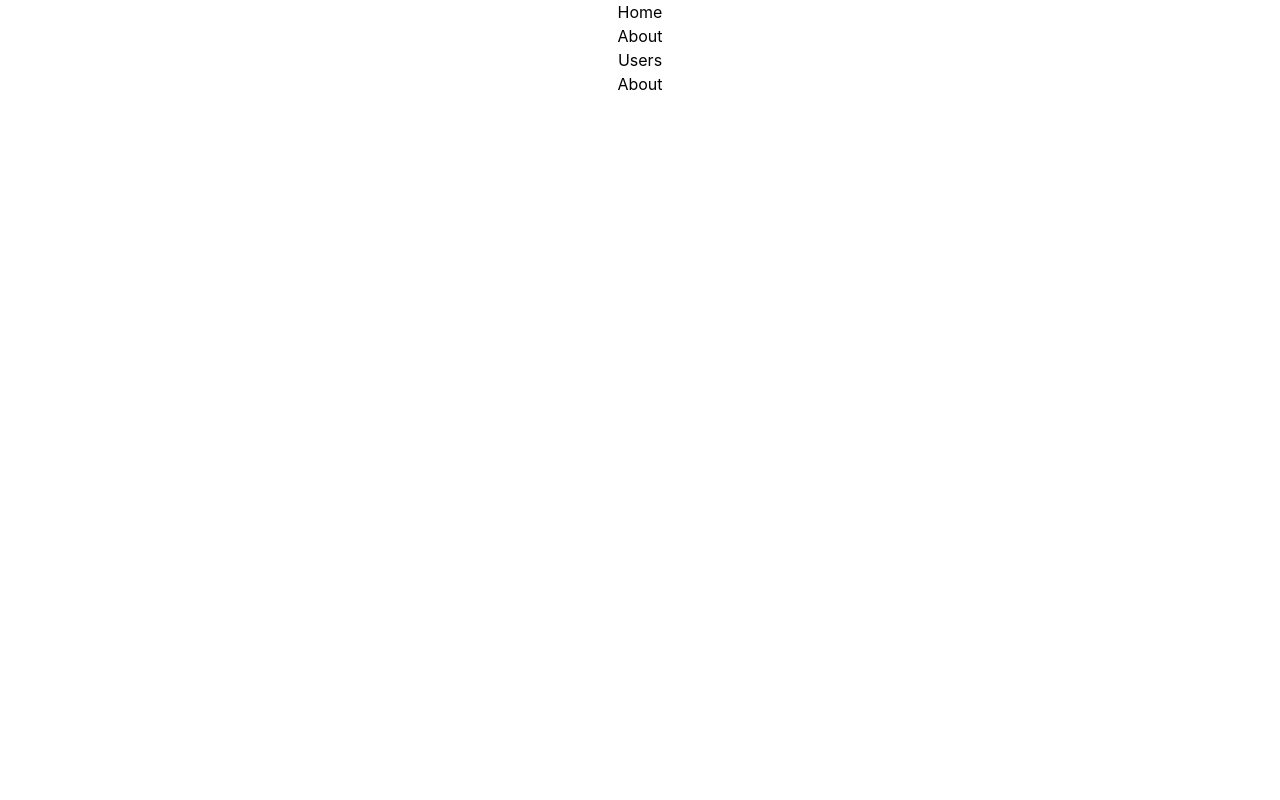
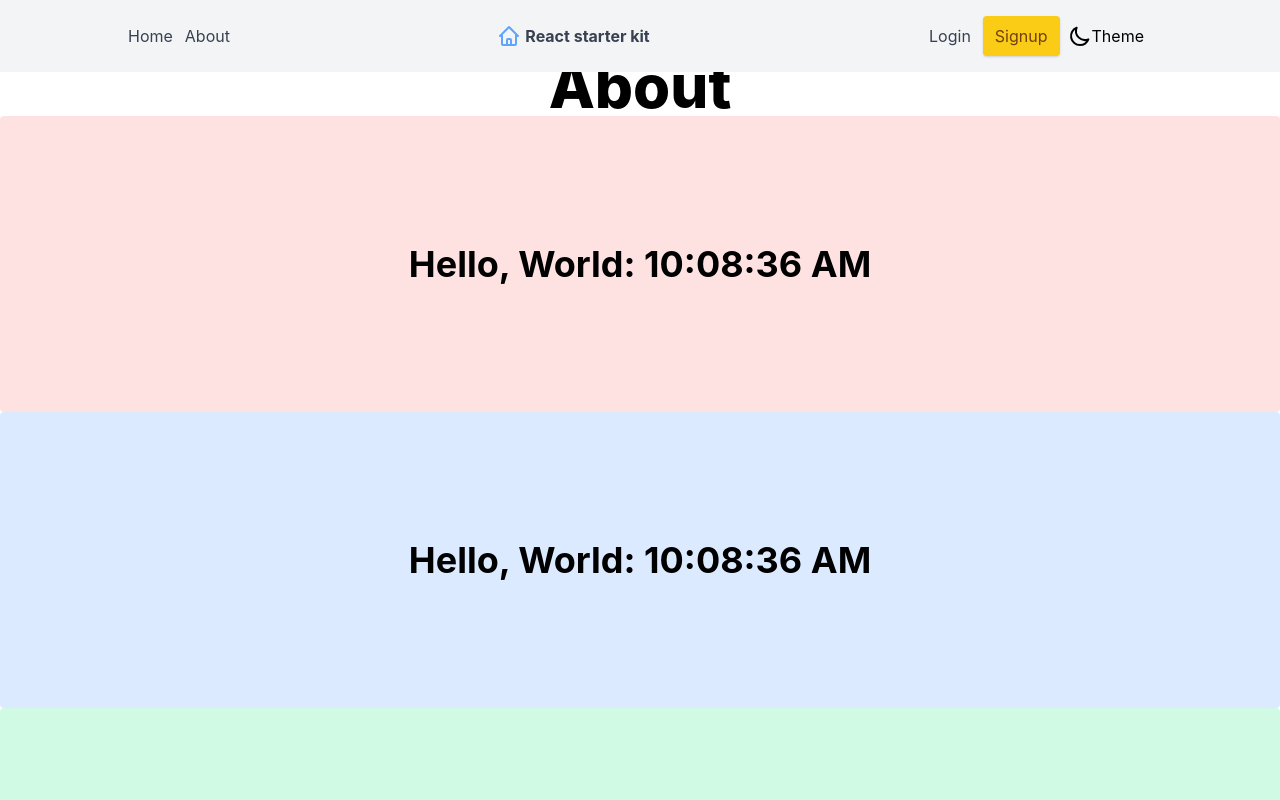
Before and after one commit to Wang-Cankun/react-vite-starter-kit, a React (Vite) app: page /about in a window 1280 px wide. Shown: the top 800 px of the page. Built offline with nearby package versions, Linux system fonts and the light colour scheme.

Commit message:
Set custom navbar

```diff
--- a/src/App.tsx
+++ b/src/App.tsx
@@ -1,129 +1,22 @@
-import { SearchOutlined, SmileOutlined } from '@ant-design/icons'
-import { Button, Divider } from 'antd'
-import React, { useState } from 'react'
-import { BrowserRouter as Router, Link, Route, Switch } from 'react-router-dom'
+import React from 'react'
+import { BrowserRouter as Router, Route, Switch } from 'react-router-dom'
 
-import Welcome from '@/Welcome'
-
-import { MoonIcon } from './icons/Moon'
-import logo from './logo.svg'
-
+import GlobalHeader from '@/layout/GlobalHeader'
+import routes from '@/router'
 function App() {
   return (
     <Router>
-      <div className="flex flex-col min-h-screen text-center dark:bg-gray-700 bg-white">
-        <nav>
-          <ul>
-            <li>
-              <Link to="/">Home</Link>
-            </li>
-            <li>
-              <Link to="/about">About</Link>
-            </li>
-            <li>
-              <Link to="/users">Users</Link>
-            </li>
-          </ul>
-        </nav>
-        <Divider />
-        {/* A <Switch> looks through its children <Route>s and
-          renders the first one that matches the current URL. */}
-        <Switch>
-          <Route path="/about">
-            <About />
+      <GlobalHeader />
+
+      <Switch>
+        {routes.map((route) => (
+          <Route exact key={route.path} path={route.path}>
+            <route.component />
           </Route>
-          <Route path="/users">
-            <Users />
-          </Route>
-          <Route path="/">
-            <Home />
-          </Route>
-        </Switch>
-      </div>
+        ))}
+      </Switch>
     </Router>
   )
 }
 
-function Home() {
-  const [count, setCount] = useState(0)
-
-  function toggleDarkMode() {
-    if (
-      localStorage.theme === 'dark' ||
-      (!('theme' in localStorage) &&
-        window.matchMedia('(prefers-color-scheme: dark)').matches)
-    ) {
-      localStorage.setItem('theme', 'light')
-      document.documentElement.classList.remove('dark')
-    } else {
-      localStorage.setItem('theme', 'dark')
-      document.documentElement.classList.add('dark')
-    }
-  }
-  return (
-    <div>
-      <nav className="flex items-center justify-end px-16 h-32">
-        <button
-          className="dark:hover:bg-gray-500 dark:hover:text-yellow-400 flex p-2 text-black dark:text-white hover:text-yellow-400 hover:bg-gray-700 rounded focus:outline-none"
-          onClick={toggleDarkMode}>
-          <MoonIcon></MoonIcon>
-        </button>
-      </nav>
-      <header className="flex flex-col flex-grow items-center justify-center text-gray-700 dark:text-white text-2xl">
-        <img src={logo} className="h-48 animate-spin-slow" alt="logo" />
-        <Welcome name="World"></Welcome>
-        <p>Vite + React!</p>
-        <div className="mb-5 text-center">
-          <SmileOutlined
-            aria-label="this is a icon"
-            twoToneColor="#eb2f96"
-            height="2em"
-            className="logo mr-0 mt-2 animate-spin-slow"
-          />
-        </div>
-        <div className="my-8">
-          <button
-            className="inline-flex items-center px-6 py-3 text-white text-base font-medium bg-teal-600 hover:bg-teal-700 border border-transparent rounded-md focus:outline-none shadow-sm focus:ring-2 focus:ring-teal-500 focus:ring-offset-2"
-            onClick={() => setCount((count) => count + 1)}>
-            Count is: {count}
-          </button>
-        </div>
-        <Button
-          type="primary"
-          icon={<SearchOutlined />}
-          onClick={() => setCount((count) => count + 1)}>
-          Antd button: {count}
-        </Button>
-        <p>
-          Edit <code>App.tsx</code> and save to test HMR updates.
-        </p>
-        <p>
-          <a
-            className="text-blue-400"
-            href="https://reactjs.org"
-            target="_blank"
-            rel="noopener noreferrer">
-            Learn React
-          </a>
-          {' | '}
-          <a
-            className="text-blue-400"
-            href="https://vitejs.dev/guide/features.html"
-            target="_blank"
-            rel="noopener noreferrer">
-            Vite Docs
-          </a>
-        </p>
-      </header>
-    </div>
-  )
-}
-
-function About() {
-  return <h2>About</h2>
-}
-
-function Users() {
-  return <h2>Users</h2>
-}
 export default App
--- a/src/Welcome.tsx
+++ b/src/Welcome.tsx
@@ -8,9 +8,9 @@ function Welcome(props: IProps) {
   const time = new Date().toLocaleTimeString()
 
   return (
-    <h1>
+    <div>
       Hello, {props.name}: {time}
-    </h1>
+    </div>
   )
 }
 
--- /dev/null
+++ b/src/container/About/about.tsx
@@ -0,0 +1,26 @@
+import React from 'react'
+
+import Welcome from '@/Welcome'
+
+export default function About() {
+  return (
+    <div className="container mx-auto text-center dark:bg-gray-700 bg-white">
+      <div className="mt-4 text-6xl font-extrabold">About</div>
+      <div className="py-32 text-center bg-red-100 rounded">
+        <h2 className="text-4xl font-bold">
+          <Welcome name="World"></Welcome>
+        </h2>
+      </div>
+      <div className="py-32 text-center bg-blue-100 rounded">
+        <h2 className="text-4xl font-bold">
+          <Welcome name="World"></Welcome>
+        </h2>
+      </div>
+      <div className="py-32 text-center bg-green-100 rounded">
+        <h2 className="text-4xl font-bold">
+          <Welcome name="World"></Welcome>
+        </h2>
+      </div>
+    </div>
+  )
+}
--- /dev/null
+++ b/src/container/Index/index.tsx
@@ -0,0 +1,61 @@
+import { SearchOutlined, SmileOutlined } from '@ant-design/icons'
+import { Button } from 'antd'
+import React, { useState } from 'react'
+
+import logo from '@/logo.svg'
+export default function Index() {
+  const [count, setCount] = useState(0)
+
+  return (
+    <div className="flex flex-col min-h-screen text-center dark:bg-gray-700 bg-white">
+      <nav className="flex items-center justify-end px-16 h-32"></nav>
+      <header className="flex flex-col flex-grow items-center justify-center text-gray-700 dark:text-white text-2xl">
+        <img src={logo} className="h-48 animate-spin-slow" alt="logo" />
+        <p>Vite + React!</p>
+        <div className="mb-5 text-center">
+          <SmileOutlined
+            aria-label="this is a icon"
+            twoToneColor="#eb2f96"
+            height="2em"
+            className="logo mr-0 mt-2 animate-spin-slow"
+          />
+        </div>
+        <div className="my-8">
+          <button
+            className="inline-flex items-center px-6 py-3 text-white text-base font-medium bg-blue-600 hover:bg-blue-700 border border-transparent rounded-md focus:outline-none shadow-sm focus:ring-2 focus:ring-blue-500 focus:ring-offset-2"
+            onClick={() => setCount((count) => count + 1)}>
+            Tailwind button: {count}
+          </button>
+        </div>
+        <Button
+          type="primary"
+          className="bg-blue-600 hover:bg-blue-700 rounded-md"
+          icon={<SearchOutlined />}
+          onClick={() => setCount((count) => count + 1)}
+          style={{ background: 'bg-blue-600' }}>
+          Antd button: {count}
+        </Button>
+        <p>
+          Edit <code>App.tsx</code> and save to test HMR updates.
+        </p>
+        <p>
+          <a
+            className="text-blue-400"
+            href="https://reactjs.org"
+            target="_blank"
+            rel="noopener noreferrer">
+            Learn React
+          </a>
+          {' | '}
+          <a
+            className="text-blue-400"
+            href="https://vitejs.dev/guide/features.html"
+            target="_blank"
+            rel="noopener noreferrer">
+            Vite Docs
+          </a>
+        </p>
+      </header>
+    </div>
+  )
+}
--- /dev/null
+++ b/src/layout/GlobalHeader.tsx
@@ -0,0 +1,75 @@
+import React from 'react'
+import { Link } from 'react-router-dom'
+
+import { MoonIcon } from '@/icons/Moon'
+
+function GlobalHeader() {
+  function toggleDarkMode() {
+    if (
+      localStorage.theme === 'dark' ||
+      (!('theme' in localStorage) &&
+        window.matchMedia('(prefers-color-scheme: dark)').matches)
+    ) {
+      localStorage.setItem('theme', 'light')
+      document.documentElement.classList.remove('dark')
+    } else {
+      localStorage.setItem('theme', 'dark')
+      document.documentElement.classList.add('dark')
+    }
+  }
+
+  return (
+    <div className="pb-10">
+      <nav className="fixed inset-x-0 top-0 bg-gray-100">
+        <div className="mx-auto max-w-5xl text-gray-300">
+          <div className="flex justify-between">
+            <div className="flex items-center hover:text-black text-gray-700 space-x-3">
+              <Link className="" to="/">
+                Home
+              </Link>
+              <Link className="" to="/about">
+                About
+              </Link>
+            </div>
+            <div className="flex px-2 py-6 hover:text-black text-gray-700 space-x-6">
+              <Link className="flex items-center" to="/">
+                <svg
+                  xmlns="http://www.w3.org/2000/svg"
+                  className="mr-1 w-6 h-6 text-blue-400"
+                  fill="none"
+                  viewBox="0 0 24 24"
+                  stroke="currentColor">
+                  <path
+                    strokeLinecap="round"
+                    strokeLinejoin="round"
+                    strokeWidth="2"
+                    d="M3 12l2-2m0 0l7-7 7 7M5 10v10a1 1 0 001 1h3m10-11l2 2m-2-2v10a1 1 0 01-1 1h-3m-6 0a1 1 0 001-1v-4a1 1 0 011-1h2a1 1 0 011 1v4a1 1 0 001 1m-6 0h6"
+                  />
+                </svg>
+                <span className="font-bold">React starter kit</span>
+              </Link>
+            </div>
+            <div className="flex items-center hover:text-black text-gray-700">
+              <Link className="px-3 py-5" to="/">
+                Login
+              </Link>
+              <Link
+                className="hover:bg-text-yellow-800 px-3 py-2 text-yellow-900 hover:bg-yellow-300 bg-yellow-400 rounded shadow transition duration-300"
+                to="/about">
+                Signup
+              </Link>
+              <button
+                className="dark:hover:bg-gray-500 dark:hover:text-yellow-400 flex p-2 text-black dark:text-gray-700 hover:text-yellow-400 hover:bg-gray-700 rounded focus:outline-none"
+                onClick={toggleDarkMode}>
+                <MoonIcon></MoonIcon>
+                Theme
+              </button>
+            </div>
+          </div>
+        </div>
+      </nav>
+    </div>
+  )
+}
+
+export default GlobalHeader
--- /dev/null
+++ b/src/router/index.ts
@@ -0,0 +1,15 @@
+import About from '@/container/About/about'
+import Index from '@/container/Index'
+
+const routes = [
+  {
+    path: '/',
+    component: Index,
+  },
+  {
+    path: '/about',
+    component: About,
+  },
+]
+
+export default routes
```
